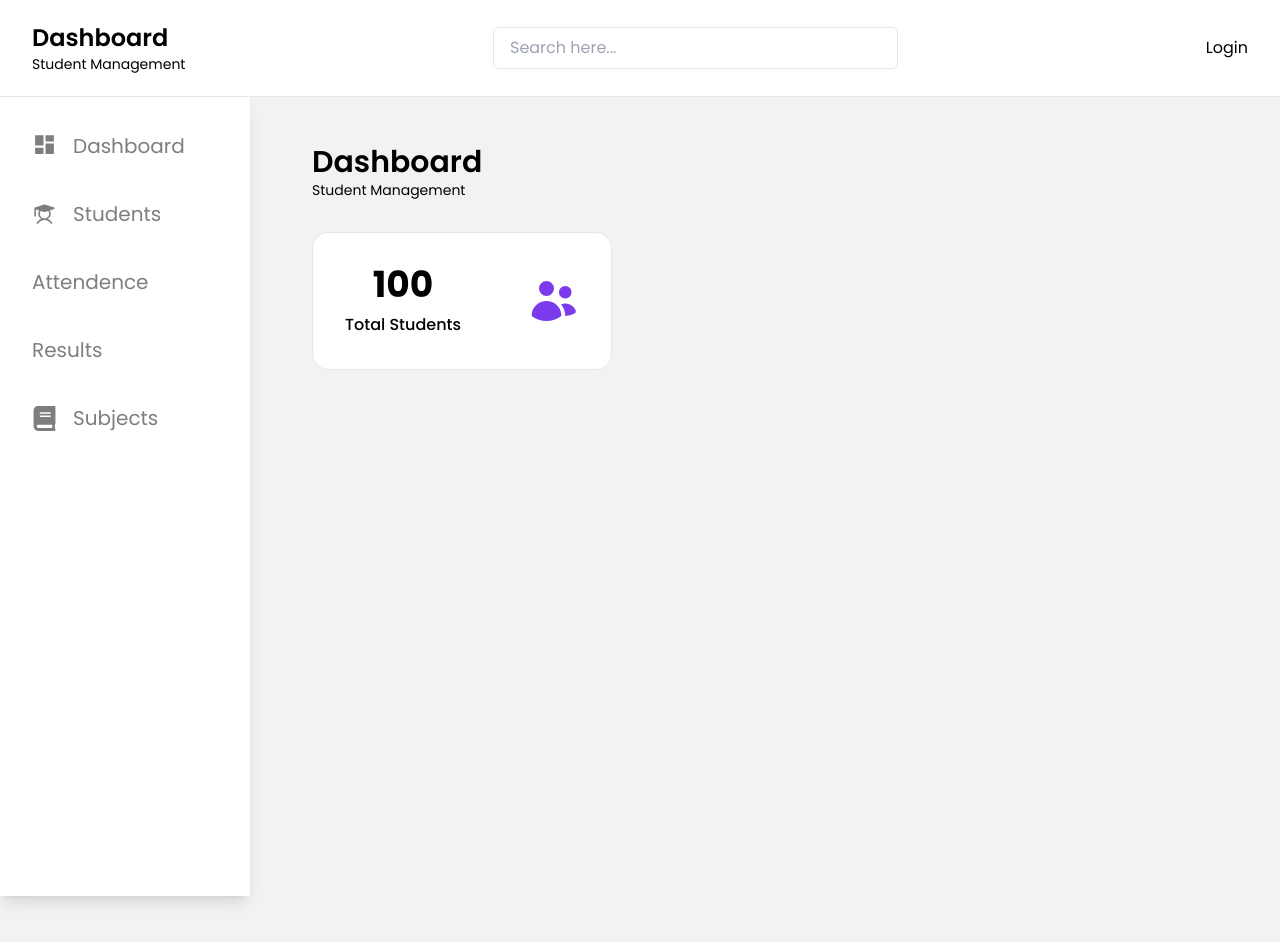
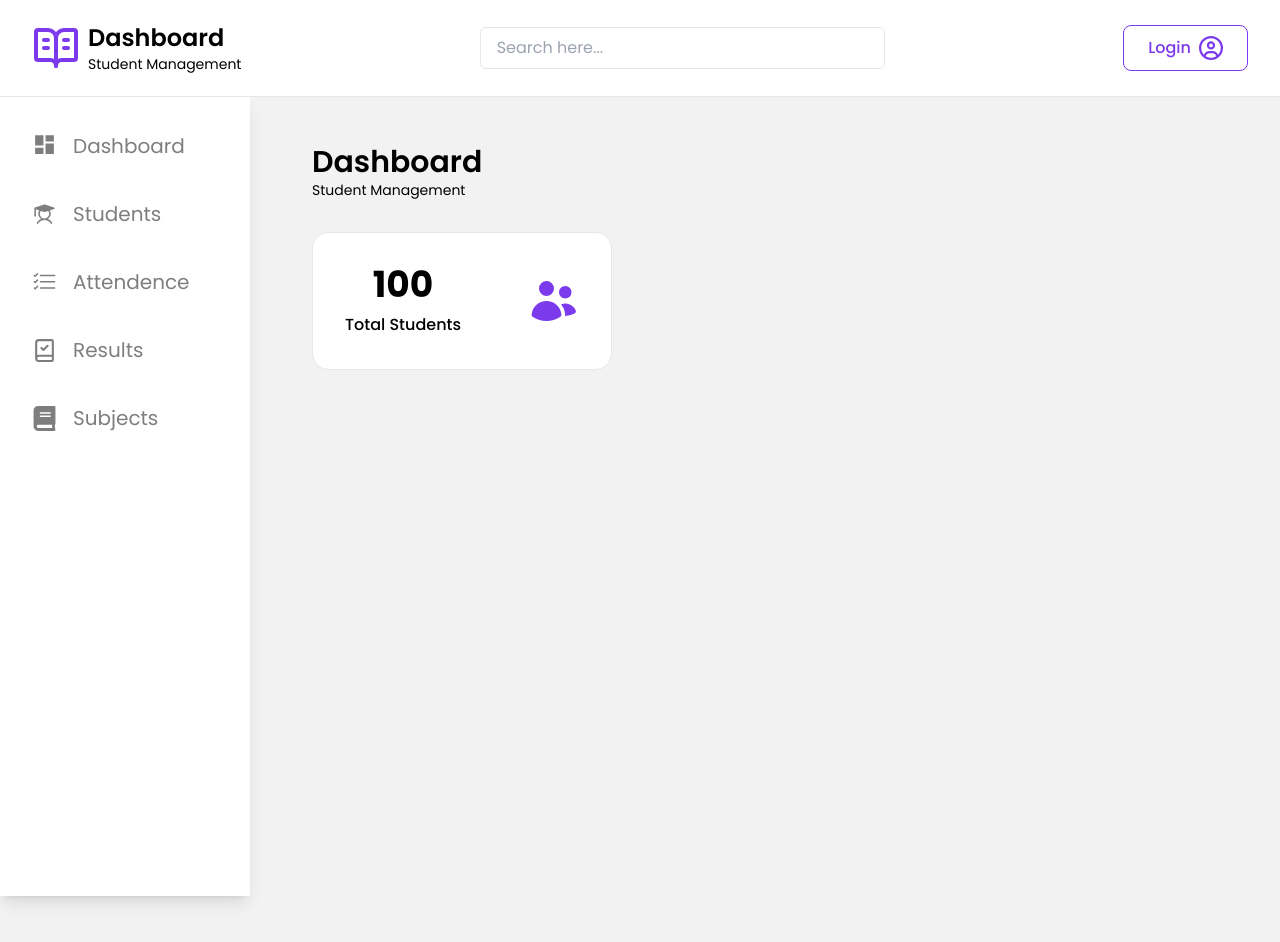
Before and after one commit to Shakiqurrahman/student-management, a React (Vite) app: page / in a window 1280 px wide. Shown: the top 942 px of the page. Built offline with nearby package versions, Linux system fonts and the light colour scheme.

Commit message:
icons added

```diff
--- a/src/components/Header.jsx
+++ b/src/components/Header.jsx
@@ -1,5 +1,7 @@
 // import { BookOpenText, CircleUserRound } from "lucide-react";
 import { useContext } from "react";
+import { FaRegCircleUser } from "react-icons/fa6";
+import { LuBookOpenText } from "react-icons/lu";
 import { Link } from "react-router";
 import { ActiveContext } from "../context/ActiveProvider";
 
@@ -21,7 +23,7 @@ const Header = () => {
           </div>
           <Link to="/">
             <div className="flex items-center gap-2">
-              {/* <BookOpenText className="text-primary size-10 sm:size-12" /> */}
+              <LuBookOpenText className="text-primary size-10 sm:size-12" />
               <div>
                 <h1 className="text-lg sm:text-2xl font-semibold">Dashboard</h1>
                 <p className="text-[12px] sm:text-sm">Student Management</p>
@@ -35,10 +37,13 @@ const Header = () => {
               placeholder="Search here..."
             />
           </div>
-          {/* <Button variant="login" size="md"> */}
-          Login
-          {/* <CircleUserRound className="ml-2 size-6" /> */}
-          {/* </Button> */}
+          <Link
+            to={"#"}
+            className="py-2.5 px-6 border border-primary rounded-lg text-primary text-base font-medium flex items-center"
+          >
+            Login
+            <FaRegCircleUser className="ml-2 size-6" />
+          </Link>
         </div>
       </div>
     </header>
--- a/src/components/SideBar.jsx
+++ b/src/components/SideBar.jsx
@@ -1,6 +1,8 @@
 // import { BookCheck, ListChecks } from "lucide-react";
 import { useContext } from "react";
+import { BsListCheck } from "react-icons/bs";
 import { FaBook } from "react-icons/fa";
+import { LuBookCheck } from "react-icons/lu";
 import { MdDashboard } from "react-icons/md";
 import { PiStudentFill } from "react-icons/pi";
 import { NavLink } from "react-router";
@@ -40,7 +42,7 @@ const SideBar = () => {
             className={` flex items-center gap-4 text-[#7e7e7e] text-xl  px-8 py-5 hover:text-primary duration-300`}
             onClick={toggleHamburger}
           >
-            {/* <ListChecks size={25} /> */}
+            <BsListCheck size={25} />
             Attendence
           </li>
         </NavLink>
@@ -49,7 +51,7 @@ const SideBar = () => {
             className={`} flex items-center gap-4 text-[#7e7e7e] text-xl  px-8 py-5 hover:text-primary duration-300`}
             onClick={toggleHamburger}
           >
-            {/* <BookCheck size={25} /> */}
+            <LuBookCheck size={25} />
             Results
           </li>
         </NavLink>
--- a/src/index.css
+++ b/src/index.css
@@ -50,7 +50,7 @@ body::-webkit-scrollbar-thumb:hover {
 }
 
 .hamburger .line {
-  background: blue;
+  background: #7c3aed;
   display: block;
   height: 3px;
   border-radius: 3px;
@@ -82,12 +82,6 @@ body::-webkit-scrollbar-thumb:hover {
   width: 26px;
 }
 
-/*
-      .hamburger.active {
-        left: 60px;
-      }
-      */
-
 .hamburger.active .line:nth-child(1),
 .hamburger.active .line:nth-child(3) {
   width: 10px;
```
